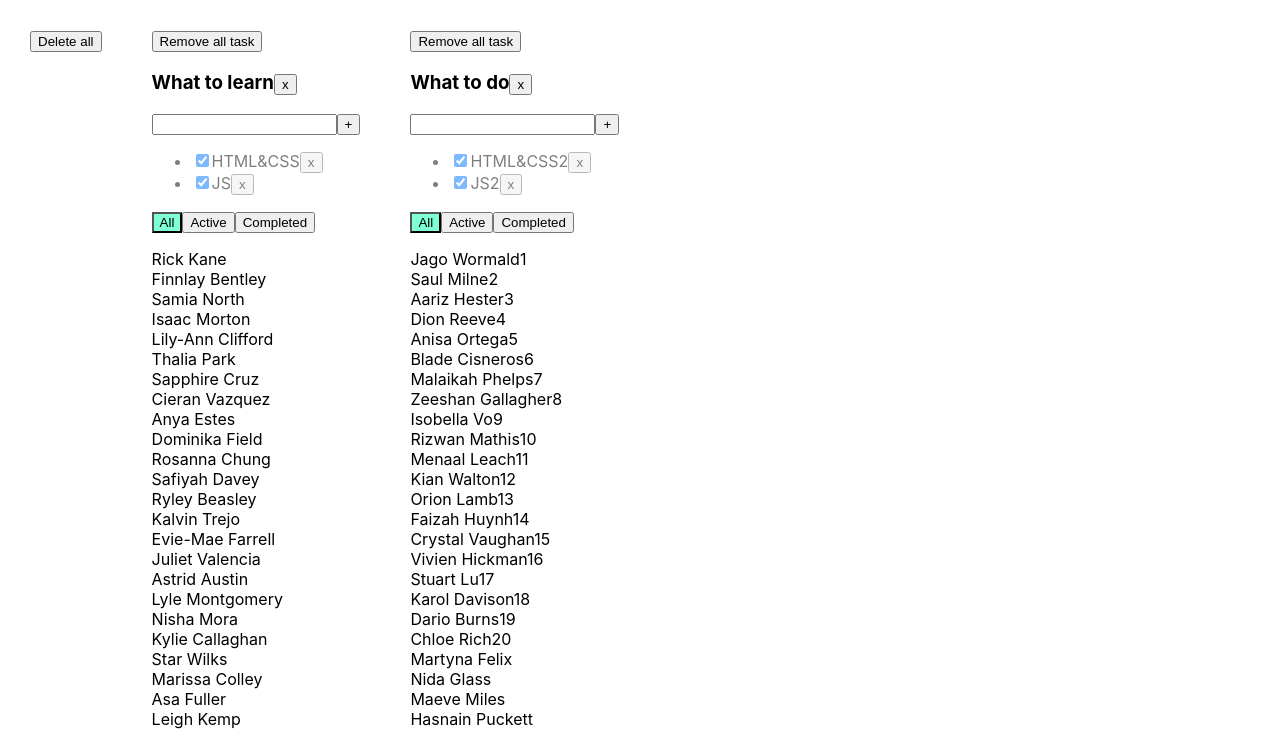
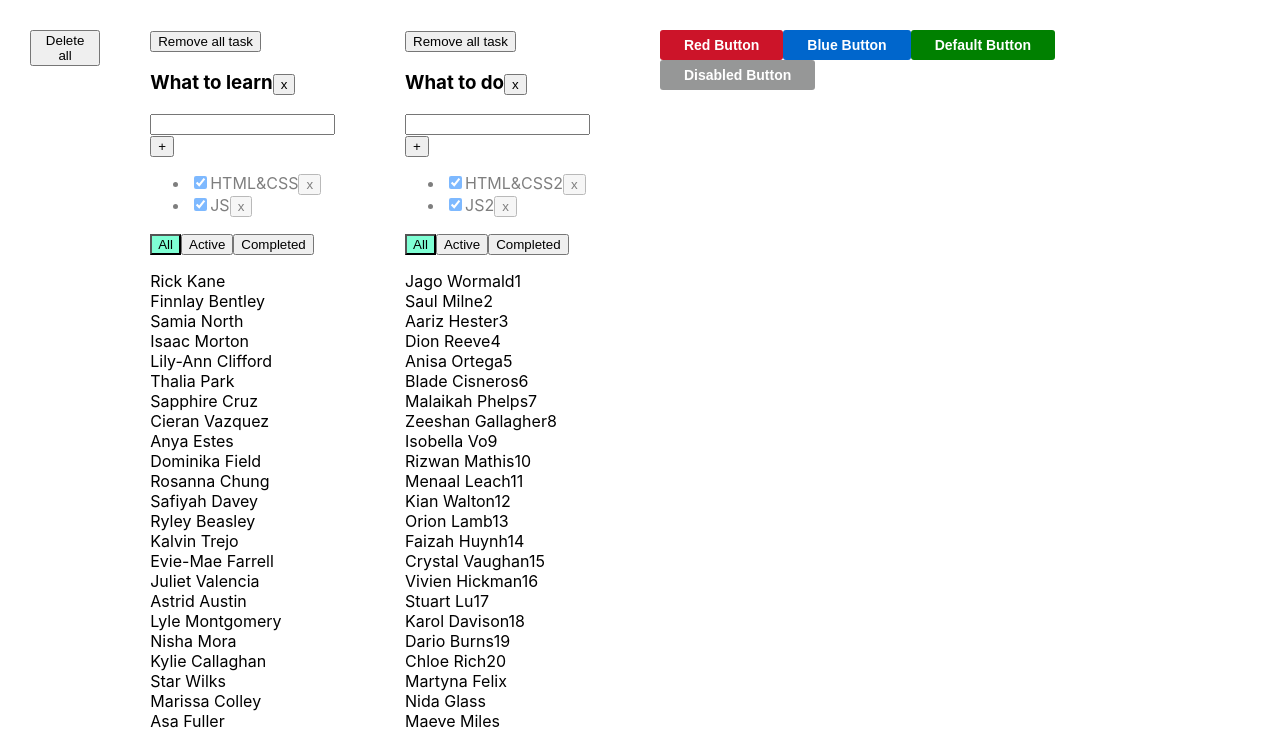
Before and after one commit to anna-7nova/todolist-extra-task, a React (Create React App) app: page / in a window 1280 px wide. Shown: the top 731 px of the page. Built offline with nearby package versions, Linux system fonts and the light colour scheme.

Commit message:
combine style and use children

```diff
--- a/src/App.tsx
+++ b/src/App.tsx
@@ -1,8 +1,10 @@
-import React, {useState} from 'react';
+import React, { useState } from 'react';
 import './App.css';
-import {Todolist} from './Todolist';
+import { Todolist } from './Todolist';
 import { v1 } from 'uuid';
 import { Button } from './components/Buttons';
+import { Modal } from './components/modal/Modal';
+import { NewButton } from './components/NewButton';
 
 
 
@@ -27,8 +29,8 @@ function App() {
             title: "What to learn",
             filter: "all",
             tasks: [
-                {taskId: v1(), title: "HTML&CSS", isDone: true},
-                {taskId: v1(), title: "JS", isDone: true}
+                { taskId: v1(), title: "HTML&CSS", isDone: true },
+                { taskId: v1(), title: "JS", isDone: true }
             ],
             students: [
                 'Rick Kane',
@@ -87,8 +89,8 @@ function App() {
             title: "What to do",
             filter: "all",
             tasks: [
-                {taskId: v1(), title: "HTML&CSS2", isDone: true},
-                {taskId: v1(), title: "JS2", isDone: true}
+                { taskId: v1(), title: "HTML&CSS2", isDone: true },
+                { taskId: v1(), title: "JS2", isDone: true }
             ],
             students: [
                 'Jago Wormald1',
@@ -148,20 +150,20 @@ function App() {
     }
 
     function addTask(title: string, todolistId: number) {
-        let newTask: TasksType = {taskId: v1(), title: title, isDone: false};
-        setTodo(todo.map((el, index) => index === todolistId ? {...el, tasks: [newTask, ...el.tasks]} : el))
+        let newTask: TasksType = { taskId: v1(), title: title, isDone: false };
+        setTodo(todo.map((el, index) => index === todolistId ? { ...el, tasks: [newTask, ...el.tasks] } : el))
 
     }
 
     function changeStatus(taskId: string, isDone: boolean, todolistId: number) {
         setTodo(todo.map((el, index) => index === todolistId ? {
             ...el,
-            tasks: el.tasks.map(m => m.taskId === taskId ? {...m, isDone: isDone} : m)
+            tasks: el.tasks.map(m => m.taskId === taskId ? { ...m, isDone: isDone } : m)
         } : el))
     }
 
     function changeFilter(value: FilterValuesType, todolistId: number) {
-        setTodo(todo.map((el, index) => index === todolistId ? {...el, filter: value} : el))
+        setTodo(todo.map((el, index) => index === todolistId ? { ...el, filter: value } : el))
     }
 
     function removeTodolist(todolistId: number) {
@@ -174,7 +176,7 @@ function App() {
 
     const removeAllTasksInOneTodo = (todolistId: number) => {
         setTodo(prevState => prevState.map((t, index) => index === todolistId
-            ? {...t, tasks: []}
+            ? { ...t, tasks: [] }
             : t
         ))
     }
@@ -182,7 +184,7 @@ function App() {
     return (
         <div className="App">
             <div>
-                <Button title={"Delete all"} onClick={removeAllTodolists}/>
+                <Button title={"Delete all"} onClick={removeAllTodolists} />
             </div>
 
             {
@@ -213,7 +215,28 @@ function App() {
                     />
                 })
             }
-
+            {/* <Modal>
+                <h2>Confidient information</h2>
+                <input placeholder='email' />
+                <input placeholder='pass' />
+                <input placeholder='pass' />
+                <label> <input type='checkbox' />I agree</label>
+                <button>send</button>
+            </Modal> */}
+            <div>
+                <NewButton onClick={() => { }} color={"red"}>
+                    Red Button
+                </NewButton>
+                <NewButton onClick={() => { }} color={"secondary"}>
+                    Blue Button
+                </NewButton>
+                <NewButton onClick={() => { }}>
+                    Default Button
+                </NewButton>
+                <NewButton onClick={() => { }} disabled>
+                    Disabled Button
+                </NewButton>
+            </div>
         </div>
     );
 }
--- /dev/null
+++ b/src/components/NewButton.module.css
@@ -0,0 +1,57 @@
+/* .blueForSupperButton {
+    background-color: blue;
+    color: white;
+}
+
+.redForSuperButton {
+    background-color: red;
+    color: white;
+} */
+
+.button {
+    overflow: hidden;
+    padding: 5px 24px;
+    border-radius: 3px;
+    border: none;
+    color: white;
+    font-family: 'Montserrat', sans-serif;
+    font-weight: 600;
+    font-size: 14px;
+    line-height: 20px;
+    cursor: pointer;
+}
+
+.red {
+    background: #cc1429;
+}
+.red:hover {
+    background: #8f0722;
+}
+.red:active {
+    background: #b31232;
+}
+.secondary {
+    background: #0066cc;
+}
+.secondary:hover {
+    background: #052038;
+}
+.secondary:active {
+    background: #c9e5ff;
+}
+.default {
+    background: green;
+}
+.default:hover {
+    background: #1f5d04;
+}
+.default:active {
+    background: #0059b3;
+}
+.disabled {
+    background: #303132;
+    opacity: 0.5;
+}
+.button.disabled {
+    cursor: default;
+}
--- /dev/null
+++ b/src/components/NewButton.tsx
@@ -0,0 +1,34 @@
+import { ButtonHTMLAttributes } from "react"
+import s from "./NewButton.module.css"
+
+type NewPropsType = {
+    color1?: string
+    color2?: string
+    color3?: string
+    color4?: string
+}
+
+type NewButtonProps = ButtonHTMLAttributes<HTMLButtonElement> & { color?: string, disabled?: boolean } & Omit<NewPropsType, "color3" | "color4">;
+
+export function NewButton(props: NewButtonProps) {
+    const { onClick, children, className, color, disabled, ...restProps } = props
+    // const finalClassName = s.button
+    //     + (disabled
+    //         ? " " + s.disabled
+    //         : color === "red"
+    //             ? " " + s.red
+    //         : color === "secondary"
+    //             ? " " + s.secondary
+    //             : " " + s.default)
+    //     + (className
+    //     ? " " + className : "")
+    const finalClassName = `
+        ${s.button}
+        ${color === "red" ? s.red : color==="secondary" ? s.secondary : s.default}
+        ${disabled ? s.disabled : ""}
+    `
+
+    return (
+        <button onClick={onClick} className={finalClassName}>{children}</button>
+    )
+}
--- /dev/null
+++ b/src/components/modal/Modal.tsx
@@ -0,0 +1,16 @@
+import React, {ReactNode} from 'react';
+import styles from './Modal.module.css';
+
+
+interface ModalProps {
+    children: ReactNode;
+}
+export const Modal = ({ children }:ModalProps) => {
+    return (
+        <div className={styles.modal}>
+            <div className={styles.modalContent}>
+                {children}
+            </div>
+        </div>
+    );
+};
```
Also changed, not shown: src/components/modal/Modal.module.css (added, +24 -0 lines).
